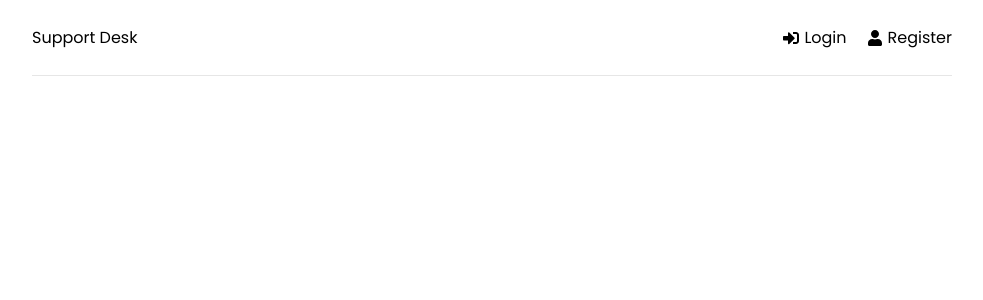
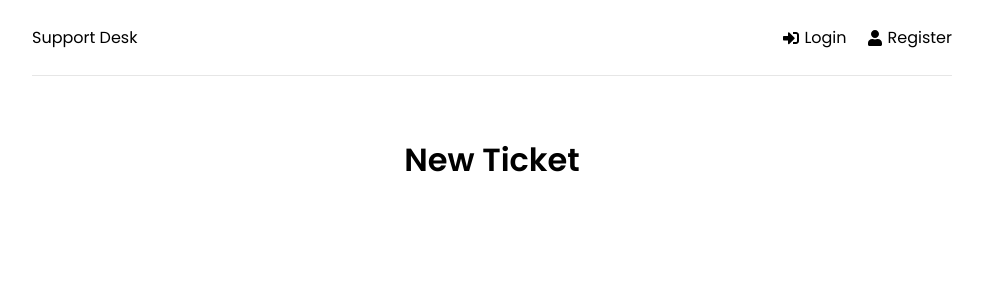
Before and after one commit to GaryChengld/support-desk, a React (Create React App) app in the folder frontend/: page /new-ticket in a window 1280 px wide. Shown: the top 300 px of the page, without its empty margins (148-1131 px from the left). Built offline with nearby package versions, Linux system fonts and the light colour scheme.

Commit message:
new ticket

```diff
--- a/frontend/src/App.js
+++ b/frontend/src/App.js
@@ -6,6 +6,7 @@ import Header from './components/Header'
 import Home from './pages/Home'
 import Login from './pages/Login'
 import Register from './pages/Register'
+import NewTicket from './pages/NewTicket'
 
 function App() {
   return (
@@ -17,6 +18,7 @@ function App() {
             <Route path='/' element={<Home />} />
             <Route path='/login' element={<Login />} />
             <Route path='/register' element={<Register />} />
+            <Route path='/new-ticket' element={<NewTicket />} />
           </Routes>
         </div>
       </Router>
--- /dev/null
+++ b/frontend/src/pages/NewTicket.jsx
@@ -0,0 +1,9 @@
+function NewTicket() {
+  return (
+    <div>
+      <h1>New Ticket</h1>
+    </div>
+  )
+}
+
+export default NewTicket
```
